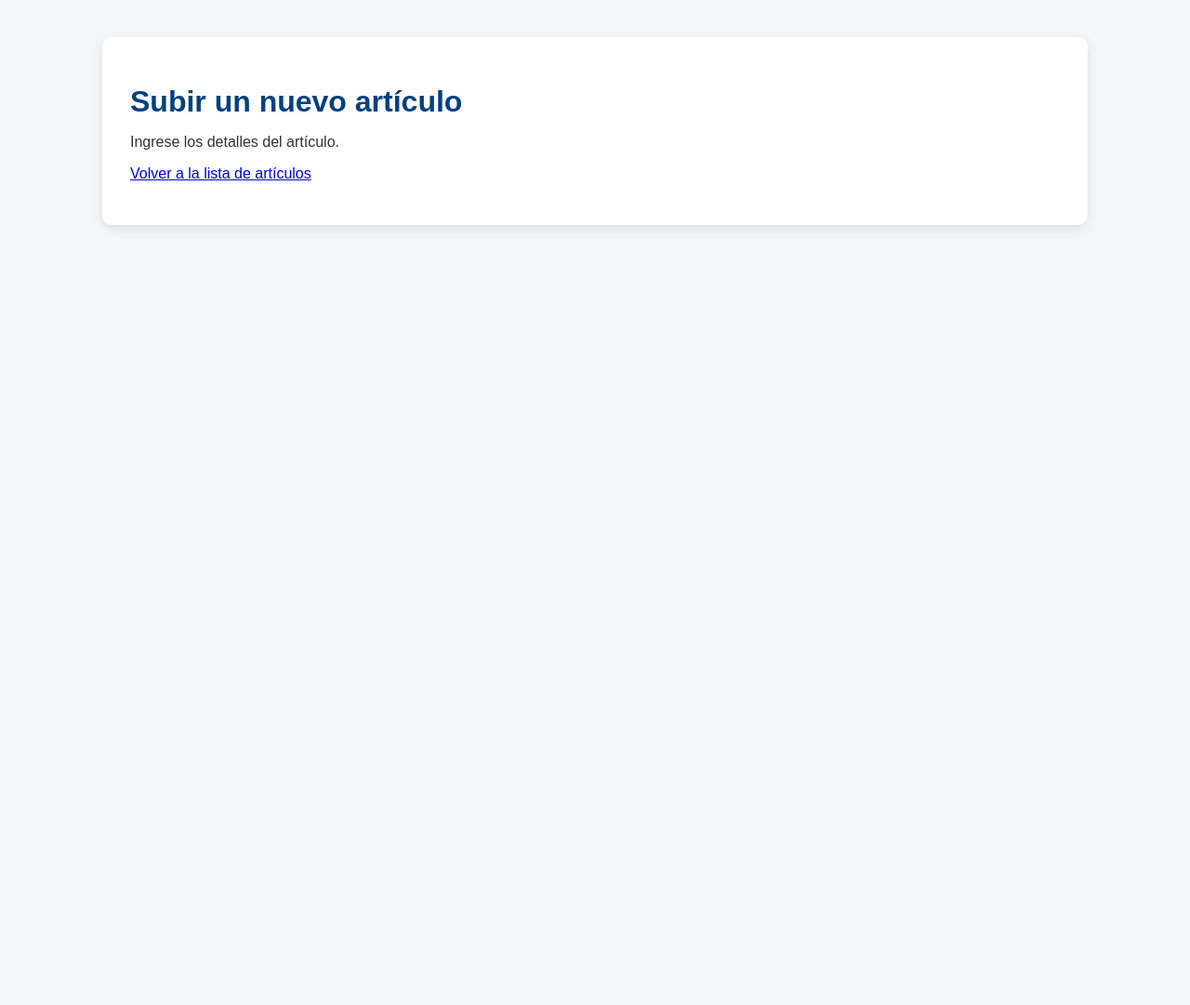
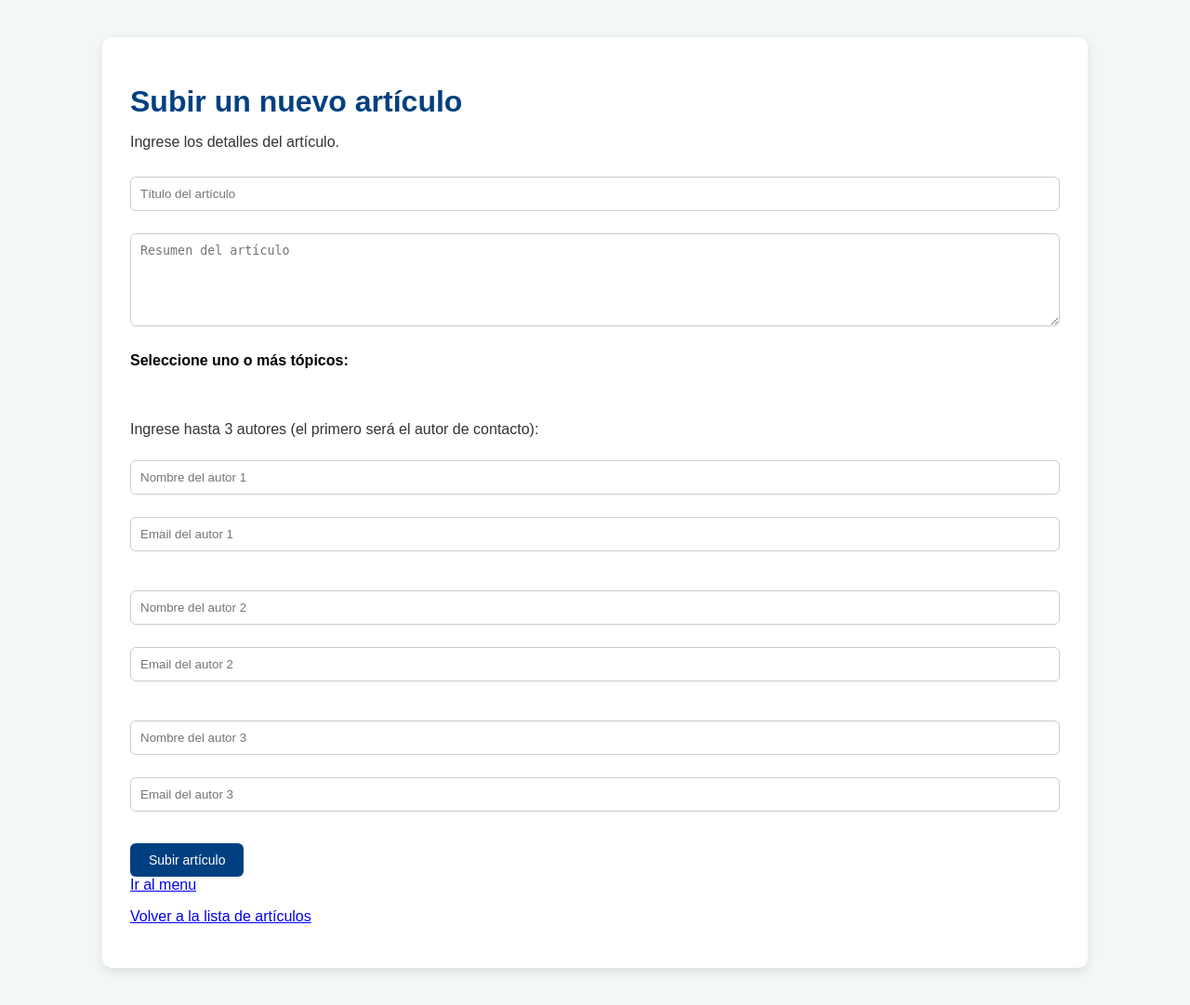
Before and after one commit to dmedinausm/gescon, a PHP site: page /index.php?page=post_article in a window 1280 px wide. Shown: the whole page at 93% size. Before the commit the page ends 246 px from the top, so only its background shows below. Run offline with PHP 8.4, Linux system fonts and the light colour scheme; data that the repository does not hold is empty.

Commit message:
post_articles shenanigans 2

```diff
--- a/src/pages/post_article.php
+++ b/src/pages/post_article.php
@@ -9,6 +9,34 @@
 <div class="container">
     <h1>Subir un nuevo artículo</h1>
     <p>Ingrese los detalles del artículo.</p>
+    <form action="?page=post_article" method="post">
+    <input type="text" name="titulo" placeholder="Título del artículo" required><br>
+    <textarea name="resumen" placeholder="Resumen del artículo" required></textarea><br>
+
+    <label>Seleccione uno o más tópicos:</label><br>
+    <?php
+    $pdo = new PDO("mysql:host=localhost; dbname=gescon", "root", "");
+    $stmt = $pdo->query("SELECT ID_topico, nombre_topico FROM topico");
+    while ($row = $stmt->fetch()) {
+        echo "<label><input type='checkbox' name='topicos[]' value='{$row['ID_topico']}'> {$row['nombre_topico']}</label><br>";
+    }
+    ?>
+    <br>
+
+    <p>Ingrese hasta 3 autores (el primero será el autor de contacto):</p>
+    <?php for ($i = 0; $i < 3; $i++): ?>
+    <input type="text" name="autor_nombres[]" placeholder="Nombre del autor <?= $i + 1 ?>" <?= $i == 0 ? 'required' : '' ?>><br>
+    <input type="email" name="autor_emails[]" placeholder="Email del autor <?= $i + 1 ?>" <?= $i == 0 ? 'required' : '' ?>><br><br>
+    <?php endfor; ?>
+
+    <button type="submit">Subir artículo</button>
+
+    <br>
+    <a href="?page=main">Ir al menu</a>
+</form>
+
+</body>
+</html>
 
     <?php
     session_start();
```
